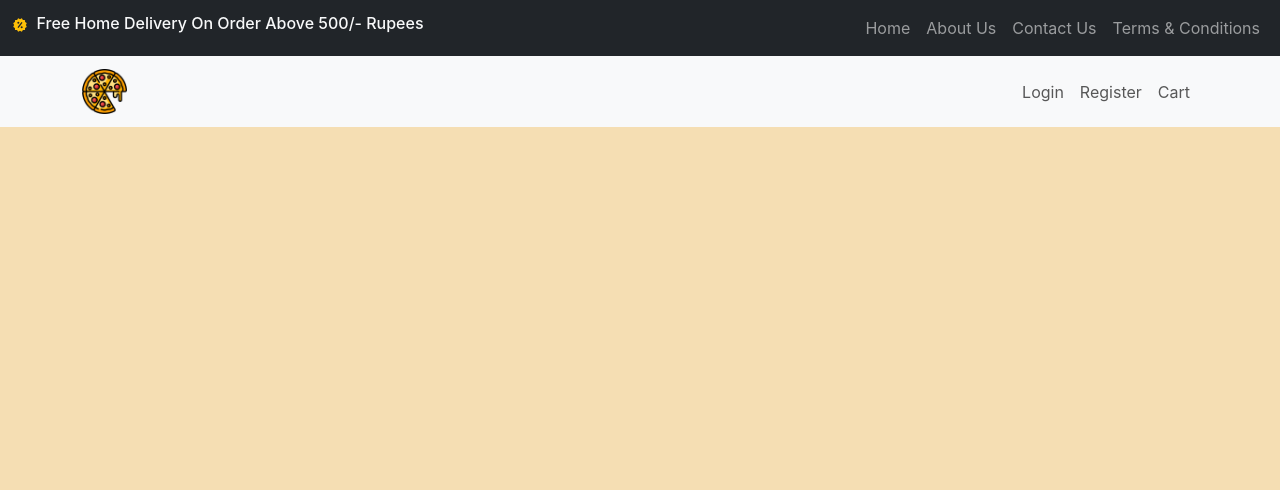
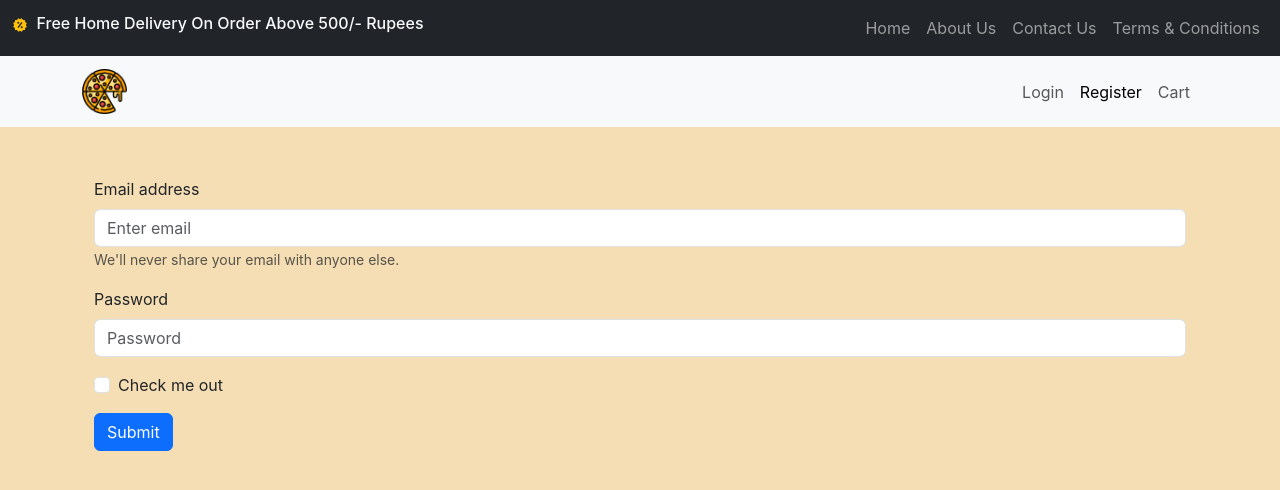
Before and after one commit to SourabhK08/Pizza_Ordering_App, a React (Create React App) app in the folder client/: page /register in a window 1280 px wide. Shown: the top 490 px of the page. Built offline with nearby package versions, Linux system fonts and the light colour scheme.

Commit message:
added register screen

```diff
--- a/client/src/App.js
+++ b/client/src/App.js
@@ -8,6 +8,7 @@
 import NavBar2 from "./components/NavBar2";
 import HomeScreen from "./screens/HomeScreen";
 import CartScreen from "./screens/CartScreen";
+import RegisterScreen from "./screens/RegisterScreen";
 
 function App() {
   return (
@@ -58,6 +59,14 @@
             </Container>
           }
         ></Route>
+        <Route
+          path="/register"
+          element={
+            <Container>
+              <RegisterScreen />
+            </Container>
+          }
+        ></Route>
       </Routes>
     </BrowserRouter>
   );
--- a/client/src/components/AboutUs.jsx
+++ b/client/src/components/AboutUs.jsx
@@ -6,7 +6,7 @@
   return (
     <>
       <Container style={{ marginTop: "50px", backgroundColor: "white" }}>
-        <h1 className="text-center">About Us</h1>
+        <h1 style={{ fontWeight: "bold", textAlign: "center" }}>About Us</h1>
         <hr />
         <Row>
           <Col md={4}>
--- a/client/src/components/ContactUs.jsx
+++ b/client/src/components/ContactUs.jsx
@@ -8,6 +8,8 @@
   return (
     <>
       <Container style={{ marginTop: "50px" }}>
+        <h1 style={{ fontWeight: "bold", textAlign: "center" }}>Contact Us</h1>
+        <hr />
         <Row>
           <Col md={6}>
             <h1>Sourabh kakani</h1>
@@ -71,9 +73,12 @@
               </tbody>
             </Table>
           </Col>
-        </Row>
-        <Row>
-          <Col md={6} style={{ display: "flex", flexDirection: "column" }}>
+          <Col
+            md={6}
+            style={{
+              marginTop: "85px",
+            }}
+          >
             <Image src="images/contact.jpg" />
           </Col>
         </Row>
--- a/client/src/components/NavBar2.jsx
+++ b/client/src/components/NavBar2.jsx
@@ -23,7 +23,7 @@
             <LinkContainer to="/login">
               <Nav.Link>Login</Nav.Link>
             </LinkContainer>
-            <LinkContainer to="/registration">
+            <LinkContainer to="/register">
               <Nav.Link>Register</Nav.Link>
             </LinkContainer>
             <LinkContainer to="/cart">
--- a/client/src/components/Policy.jsx
+++ b/client/src/components/Policy.jsx
@@ -5,7 +5,10 @@
   return (
     <>
       <Container style={{ marginTop: "50px" }}>
-        <h1 className="text-center">Terms and Conditions</h1>
+        <h1 style={{ fontWeight: "bold", textAlign: "center" }}>
+          Terms and Conditions
+        </h1>
+        <hr />
         <Row>
           <Col md={12}>
             <h5>Modify/Cancel The Online Order</h5>
--- /dev/null
+++ b/client/src/screens/RegisterScreen.jsx
@@ -0,0 +1,32 @@
+import Button from "react-bootstrap/Button";
+import { Container } from "react-bootstrap";
+import Form from "react-bootstrap/Form";
+
+function RegisterScreen() {
+  return (
+    <Container style={{ marginTop: "50px" }}>
+      <Form>
+        <Form.Group className="mb-3" controlId="formBasicEmail">
+          <Form.Label>Email address</Form.Label>
+          <Form.Control type="email" placeholder="Enter email" />
+          <Form.Text className="text-muted">
+            We'll never share your email with anyone else.
+          </Form.Text>
+        </Form.Group>
+
+        <Form.Group className="mb-3" controlId="formBasicPassword">
+          <Form.Label>Password</Form.Label>
+          <Form.Control type="password" placeholder="Password" />
+        </Form.Group>
+        <Form.Group className="mb-3" controlId="formBasicCheckbox">
+          <Form.Check type="checkbox" label="Check me out" />
+        </Form.Group>
+        <Button variant="primary" type="submit">
+          Submit
+        </Button>
+      </Form>
+    </Container>
+  );
+}
+
+export default RegisterScreen;
```
